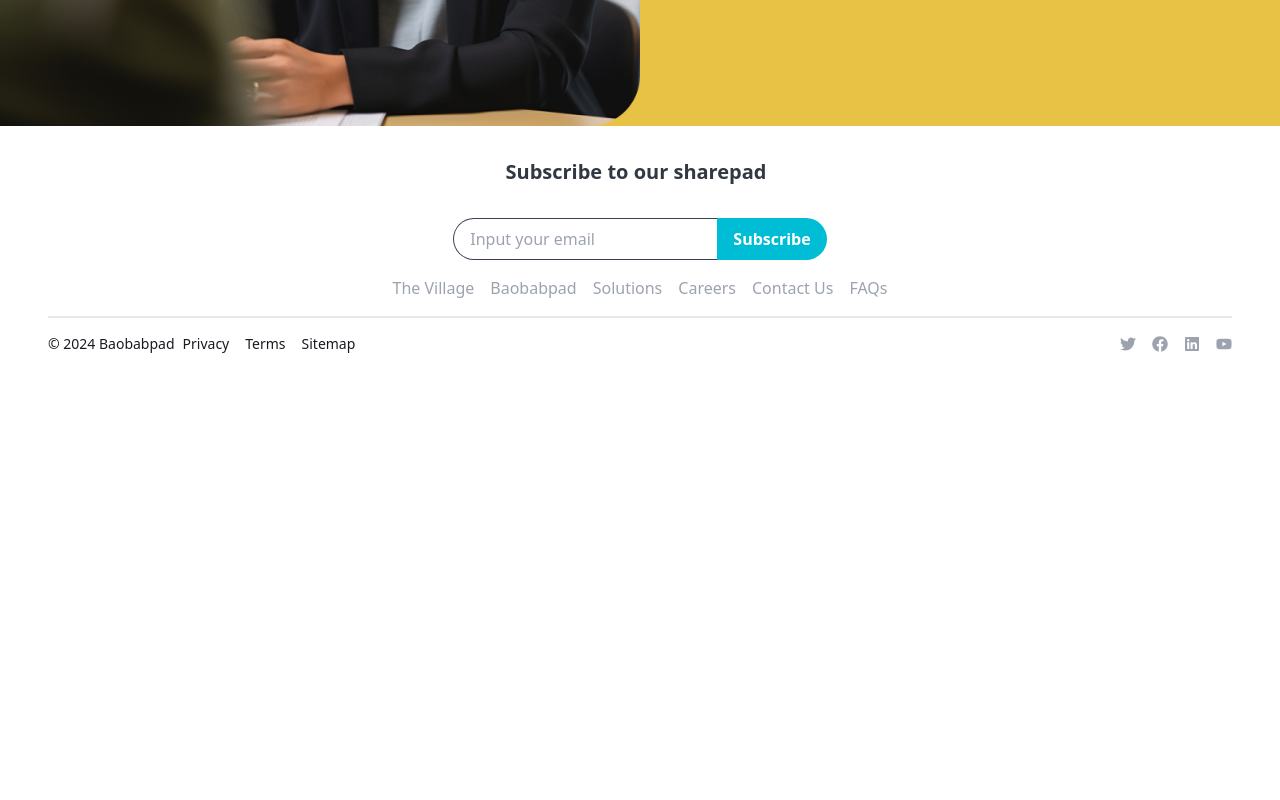
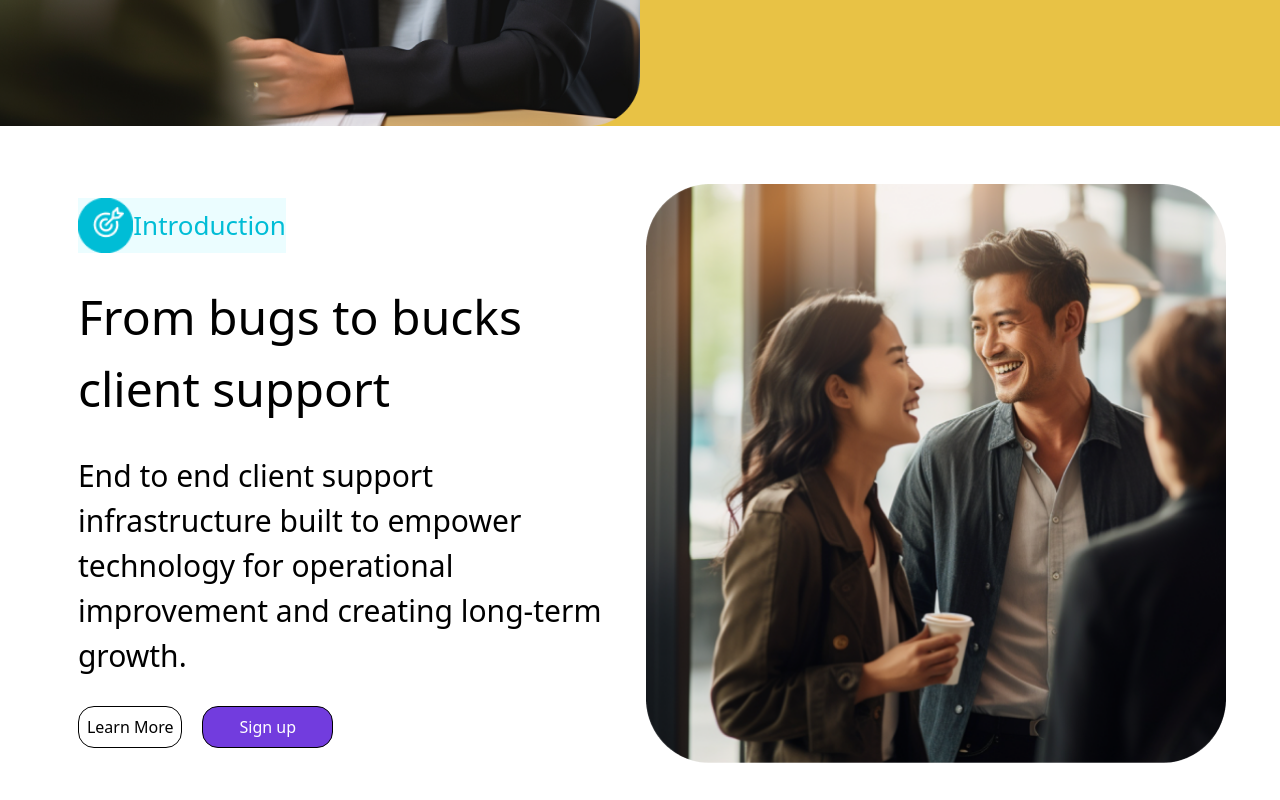
Before and after one commit to baobabpad-pilot/baobabpad_frontend_v0, a Next.js app: page /Solutions in a window 1280 px wide. Shown: the part 560-1360 px from the top of the page. Before the commit the page ends 946 px from the top, so only its background shows below. Built offline with nearby package versions, Linux system fonts and the light colour scheme.

Commit message:
(feature) worked on the introduction section

```diff
--- a/src/pages/Solutions.tsx
+++ b/src/pages/Solutions.tsx
@@ -6,7 +6,7 @@ import Layout from "@/components/Layout";
 const Solutions = () => {
   return (
 <Layout>
-    {/* Start of the Hero section  */}
+   {/* Start of the Hero section  */}
  <section className="flex flex-col md:flex-row bg-[#E8C245] flex-wrap">
   <div className="w-full md:w-[50%] flex justify-center">
     <img src="/hero-section-solution-image.png" alt="a woman with glasses photo" className="w-full" />
@@ -14,11 +14,47 @@ const Solutions = () => {
   <div className="flex flex-col p-4 text-white items-start justify-center gap-y-7 text-[1.25rem] max-w-full md:max-w-[50%]">
     <span className="text-[3rem] font-semibold">Client support Infrastructure</span>
     <span>We offer a comprehensive client support infrastructure service designed to provide you with timely, efficient, and professional assistance.</span>
-    <button className="bg-[white] text-black p-2 rounded-[1rem]">Discover More</button>
+    <button className="bg-[white] text-black p-2 rounded-[1rem] hover:bg-[#00BDD6] hover:text-white">Discover More</button>
   </div>
 </section>
 
     {/* End of the Hero section */}
+
+    {/*Start of the Introduction section  */}
+    <section className="flex flex-col md:flex-row items-center justify-center flex-wrap p-12 ">
+        <div className="w-full md:w-[50%] flex flex-row md:flex-col justify-center flex-wrap p-6 pt-[-1rem] gap-y-7">
+          <div className="flex flex-row bg-[#EBFDFF] w-[13rem] items-center">
+             <img src="/introduction-icon.png" alt="introduction icon" className="w-[4rem]"/>
+             <span className=" text-[#00BDD6] text-[1.625rem]">Introduction</span>
+          </div>
+          <p className="text-[3rem]">From bugs to bucks client  support </p>
+          <p className="text-[1.875rem]">End to end client support infrastructure built to empower technology for operational improvement and creating long-term growth.</p>
+          <div className=" flex flex-row gap-x-5 ">
+              <button  className="border border-black p-2 rounded-[1rem] hover:bg-[#00BDD6] hover:text-white hover:border-none">Learn More</button>
+              <button className="border border-black pl-9 pr-9 rounded-[1rem] bg-[#723CDE] text-white hover:bg-white hover:text-black">Sign up</button>
+          </div>
+
+
+        </div>
+        <div className="w-full md:w-[49%] flex justify-center  ">
+          <img src="/introduction-solution-image.png" alt="people smiling " className="w-full"/>
+
+        </div>
+    </section>
+
+
+
+
+
+
+
+
+
+
+
+
+
+
 </Layout>
   );
 };
```
Also changed, not shown: public/introduction-icon.png (added), public/introduction-solution-image.png (added).
